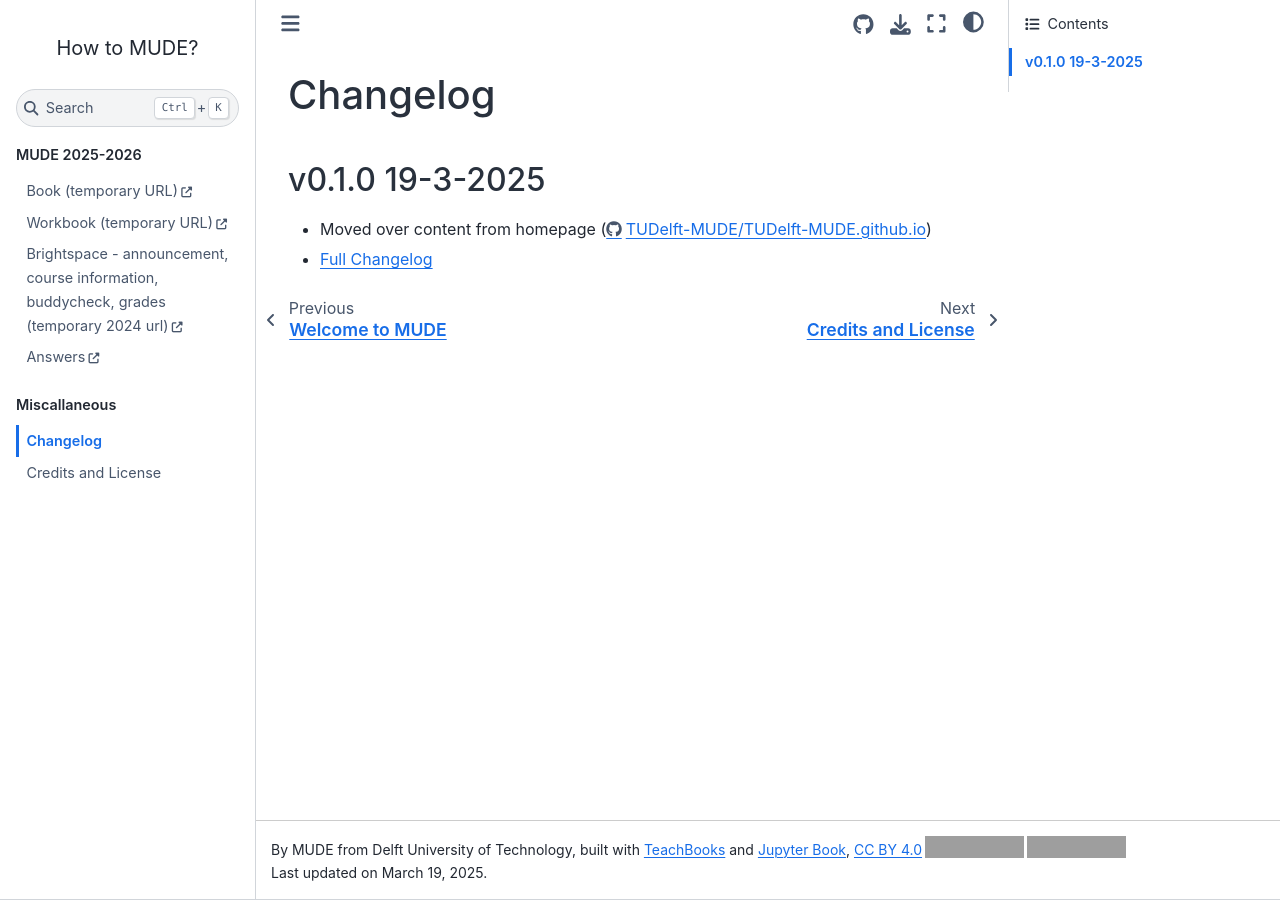
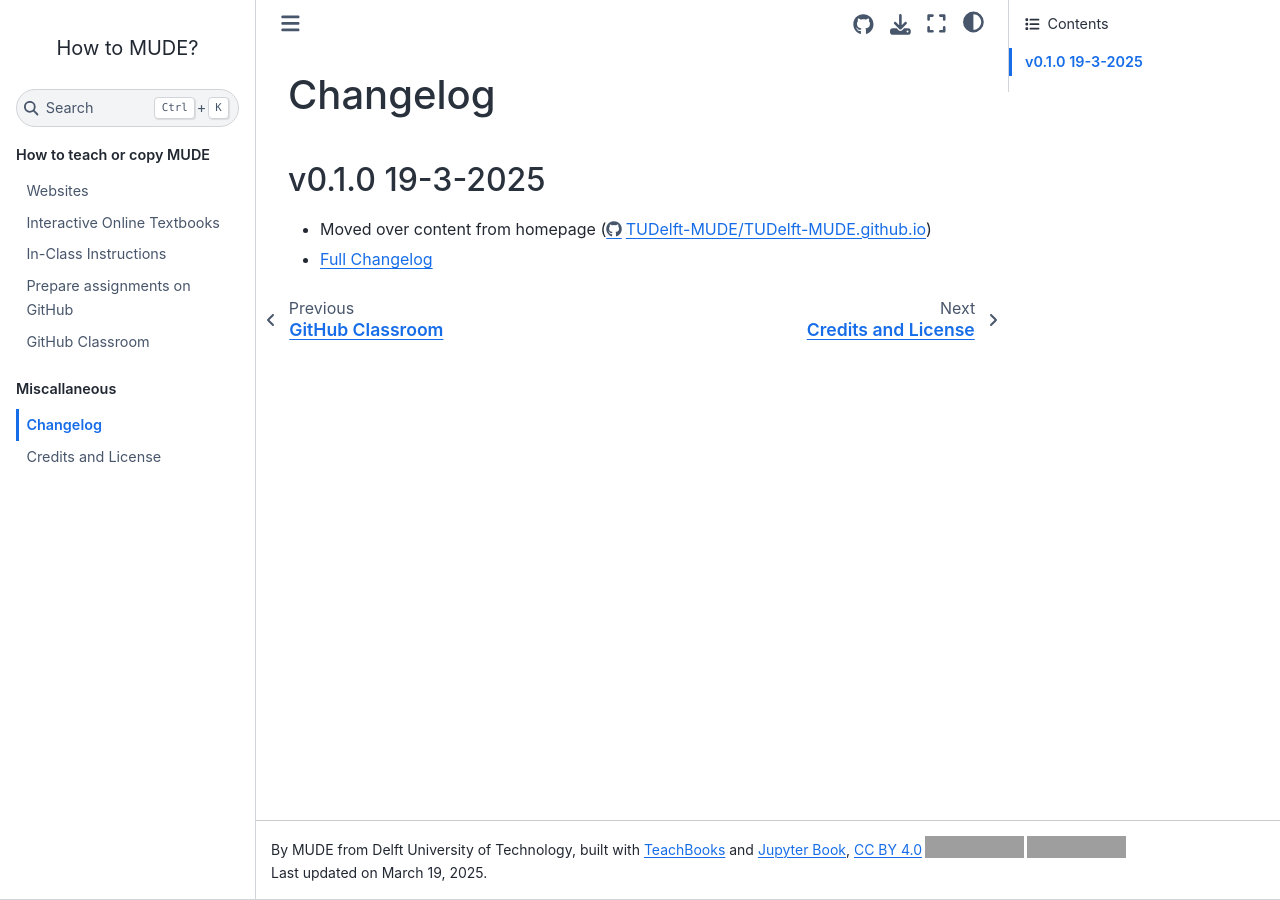
Before and after one commit to TUDelft-MUDE/teacher, a Jupyter Book: the page built from book/changelog.md, in a window 1280 px wide. Built offline with Jupyter Book 1.0.4 settings and Sphinx 7.4.7 and the Sphinx Book theme 1.1.4, drawn with Linux system fonts in a browser that asks for light colours; pages that are not in the unit, such as notebooks, are missing from menus; comment, search, counter and statistics services are not loaded; grey boxes are pictures that could not be loaded.

Commit message:
Update _toc.yml

```diff
--- a/book/_toc.yml
+++ b/book/_toc.yml
@@ -2,49 +2,13 @@ format: jb-book
 root: intro.md
 
 parts:
-  - caption: MUDE 2025-2026
-    chapters:
-    - url: https://tudelft-mude.github.io/book/2025/
-      title: Book (temporary URL)
-    - url: https://mude-2025.github.io/workbook-2025/
-      title: Workbook (temporary URL)
-    - url: https://brightspace.tudelft.nl/d2l/home/594596
-      title: Brightspace - announcement, course information, buddycheck, grades (temporary 2024 url)
-    - url: https://answers.citg.tudelft.nl/
-      title: Answers
-  - caption: MUDE archive
-    chapters:
-    - file: archive/2024.md
-      sections:
-      - url: https://mude.citg.tudelft.nl/2024/
-        title: Homepage
-      - url: https://mude.citg.tudelft.nl/2024/book
-        title: Book
-      - url: https://mude.citg.tudelft.nl/2024/files
-        title: Files
-      - url: https://github.com/mude-2024
-        title: Assignment student work (GitHub login required)
-    - file: archive/2023.md
-      sections:
-      - url: https://mude.citg.tudelft.nl/2023/
-        title: Homepage
-      - url: https://mude.citg.tudelft.nl/2023/book
-        title: Book
-      - url: https://mude.citg.tudelft.nl/2023/files
-        title: Files
-      - url: https://gitlab.tudelft.nl/mude-2023-24-q1/
-        title: Student work (TU Delft login required)
-    - file: archive/2022.md
-      sections:
-      - url: https://mude.citg.tudelft.nl/archive-2022
-        title:
   - caption: How to teach or copy MUDE
     chapters:
-    - file: how_to_mude/websites.md
-    - file: how_to_mude/book.md
-    - file: how_to_mude/in-class.md
-    - file: how_to_mude/assignment_repo.md
-    - file: how_to_mude/github-classroom.md
+    - file: websites.md
+    - file: book.md
+    - file: in-class.md
+    - file: assignment_repo.md
+    - file: github-classroom.md
   - caption: Miscallaneous
     chapters:
     - file: changelog.md
```
